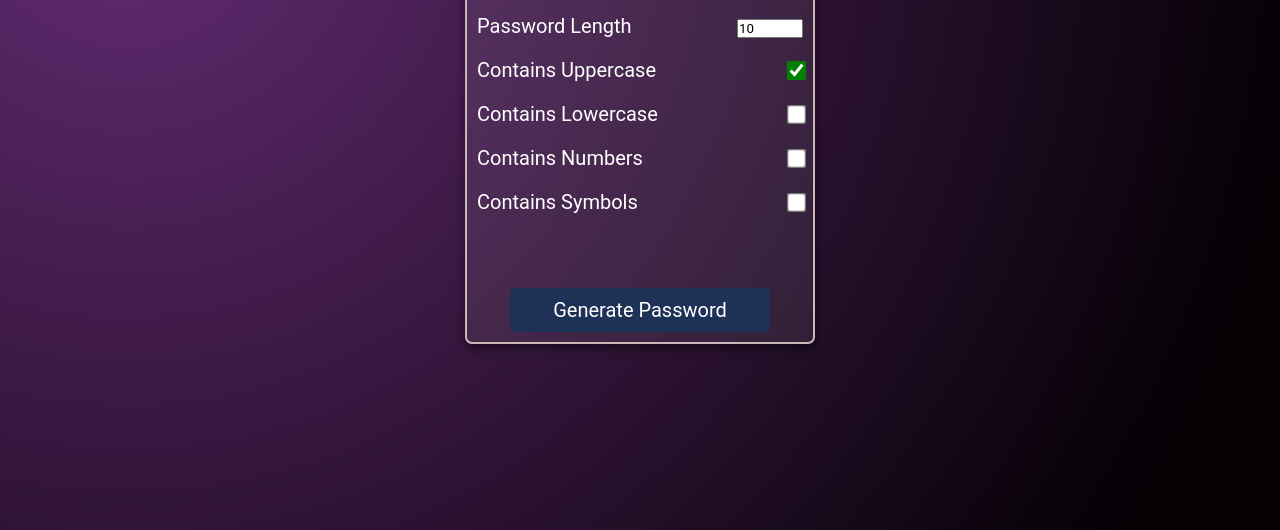
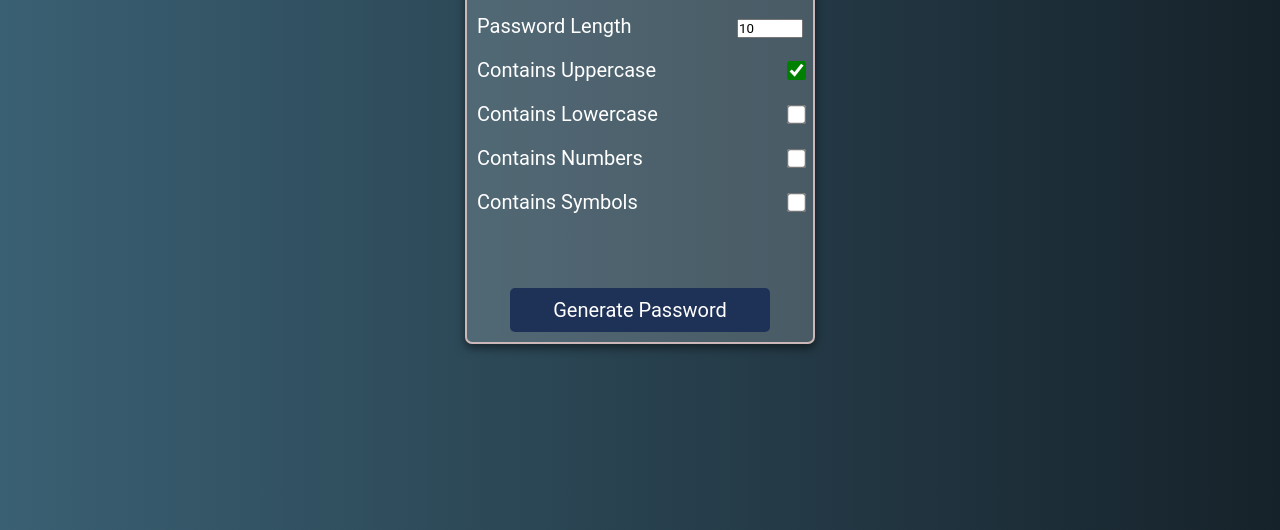
Before and after one commit to itsprinceraj/JavaScript-Starter-, a plain HTML site: page passGenerator/index.html in a window 1280 px wide. Shown: the part 270-800 px from the top of the page. Drawn offline with Linux system fonts and the light colour scheme.

Commit message:
pass generator project updated

```diff
--- a/passGenerator/styles.css
+++ b/passGenerator/styles.css
@@ -21,8 +21,9 @@ input[type=checkbox]{
 
 
 .main {
-
-    background-image: radial-gradient( circle farthest-corner at 10% 20%,  rgba(100,43,115,1) 0%, rgba(4,0,4,1) 90% );
+    background: #16222A;  /* fallback for old browsers */
+    background: linear-gradient(to right, #3A6073, #16222A); /* W3C, IE 10+/ Edge, Firefox 16+, Chrome 26+, Opera 12+, Safari 7+ */
+    background: -webkit-linear-gradient(to right, #3A6073, #16222A);  /* Chrome 10-25, Safari 5.1-6 */
 
     min-height: 100vh;
     display: flex;
@@ -39,7 +40,7 @@ input[type=checkbox]{
     min-height: 400px;
     padding: 10px;
     box-shadow: 0 4px 10px rgb(0 0 0 / 50%);
-    background: #fbfbfb13;
+    background: #fbfbfb2c;
     border-radius: 2px;
     margin-top: 10px;
     border: 2px solid rgb(203, 183, 183);
```
